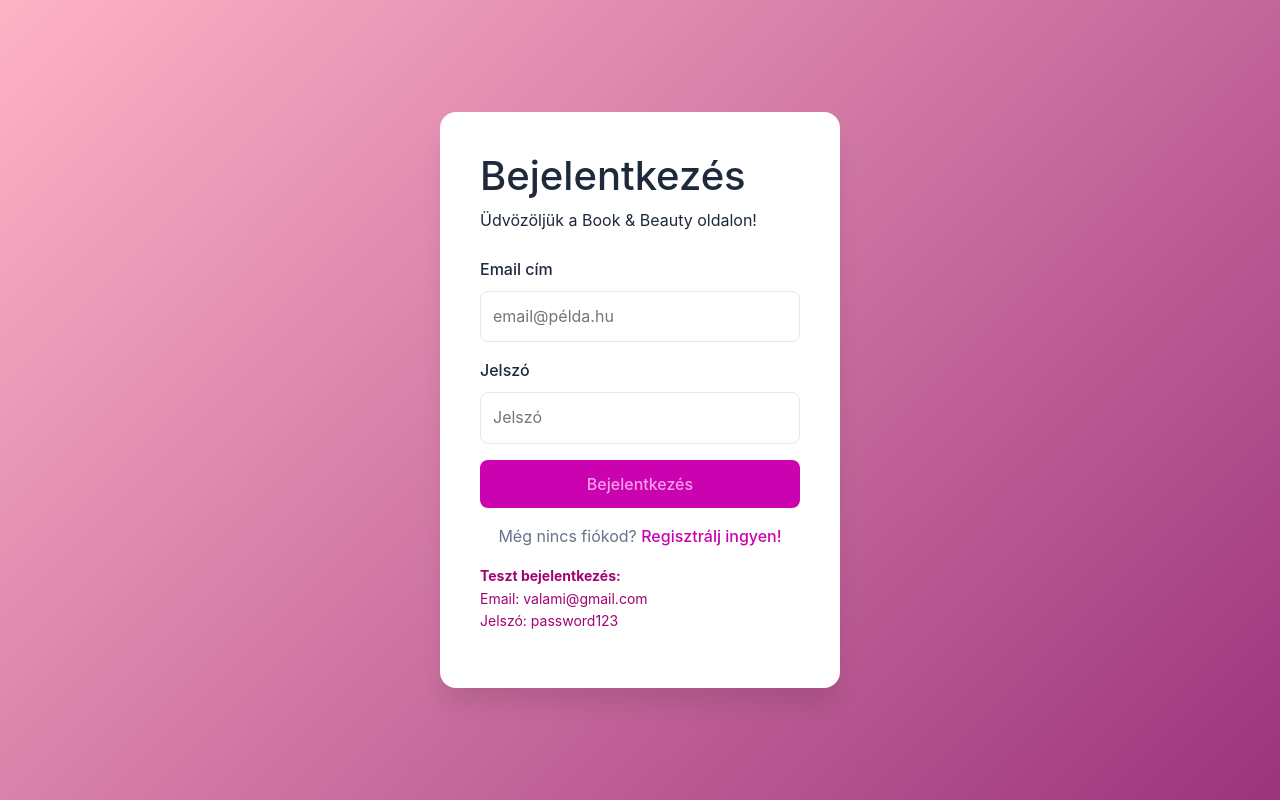
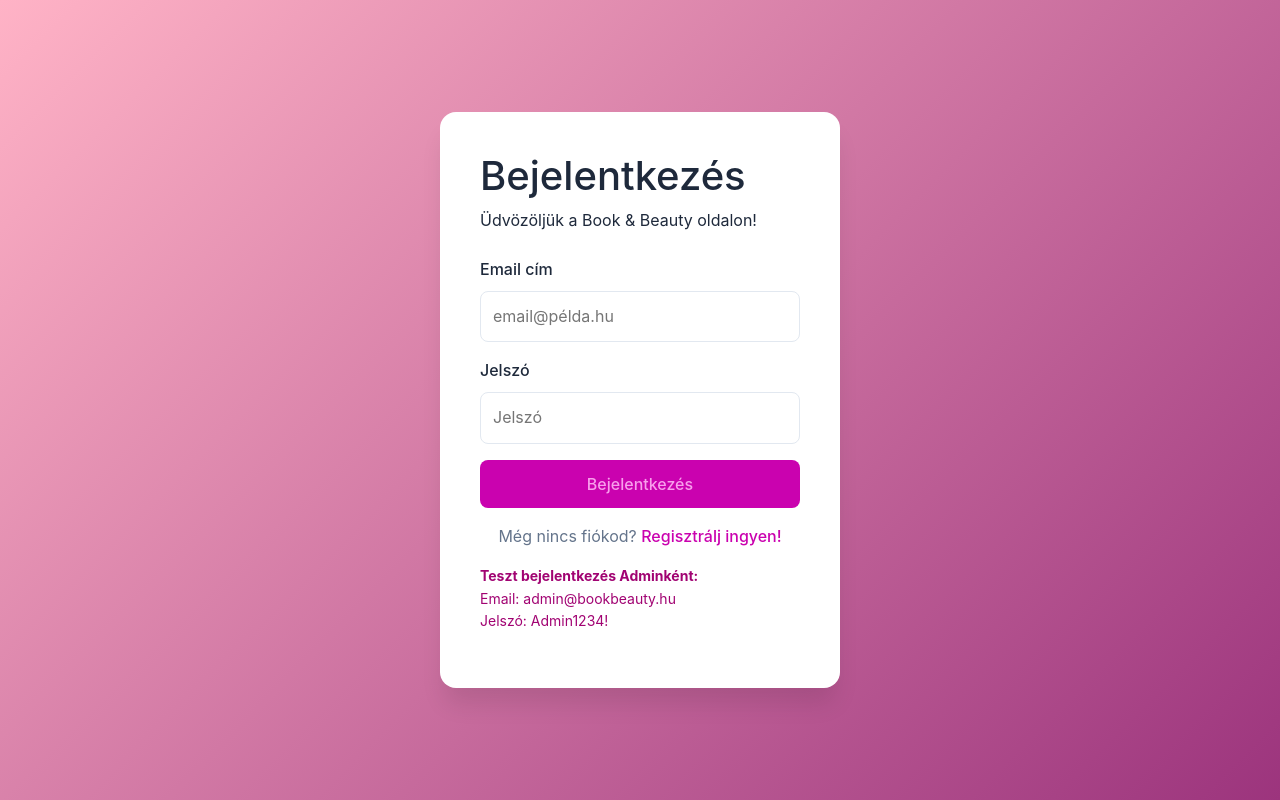
Before and after one commit to Tifani0/vizsga_react_v3, a React (Vite) app in the folder vizsga_react/: page /login in a window 1280 px wide. Built offline with nearby package versions, Linux system fonts and the light colour scheme.

Commit message:
Teszt bejelentkezés

```diff
--- a/vizsga_react/src/pages/LoginPage.jsx
+++ b/vizsga_react/src/pages/LoginPage.jsx
@@ -122,11 +122,11 @@
           Még nincs fiókod? <Link to="/register">Regisztrálj ingyen!</Link>
         </p>
         <p style={{ fontSize: "0.875rem", color: "#a10372" }}>
-            <strong>Teszt bejelentkezés:</strong>
+            <strong>Teszt bejelentkezés Adminként:</strong>
             <br />
-            Email: valami@gmail.com
+            Email: admin@bookbeauty.hu
             <br />
-            Jelszó: password123
+            Jelszó: Admin1234!
           </p>
       </div>
     </div>
```
